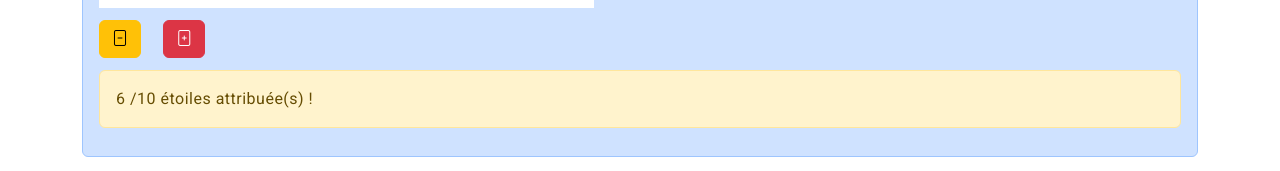
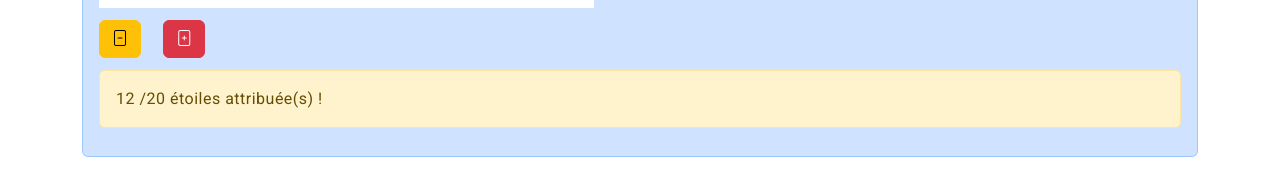
Before and after one commit to marie-clerc/formation-angular-tp04, an Angular app: page /les-signals-angular-17 in a window 1280 px wide. Shown: the part 259-430 px from the top of the page. Built offline with nearby package versions, Linux system fonts and the light colour scheme.

Commit message:
dernière nouveauté angular les SIGNALS : introduction rapide

```diff
--- a/src/app/webApp/signals/signal2/signal2.component.ts
+++ b/src/app/webApp/signals/signal2/signal2.component.ts
@@ -16,6 +16,7 @@ export class Signal2Component {
   result = computed(
       () => {
           console.log(typeof(parseInt(this.nb1()),0));
+          // parseInt transforme en value
           return parseInt(this.nb1(),0) + parseInt(this.nb2(),0)
       }
   )
--- a/src/app/webApp/signals/signals/signals.component.ts
+++ b/src/app/webApp/signals/signals/signals.component.ts
@@ -15,15 +15,18 @@ import { Signal2Component } from '../signal2/signal2.component';
 })
 export class SignalsComponent {
    //  1- propriétés
+   // etoile contour
    public img1: string = 'images/star-contour.png';
+   // etoile pleine
    public img2: string = 'images/star-plein.png';
    public nbStars: number[] = [1, 2, 3, 4, 5];
 
-   //signal
+   //signal init
    public signalNb = signal(3);
 
+   // computed = possible de transformer la value
    public infos = computed(
-    () => `${this.signalNb() *2 } /10  étoiles attribuée(s) !`)
+    () => `${this.signalNb() *4 } /20  étoiles attribuée(s) !`)
 
    //viewChildren
    @ViewChild('plus') eltPlus!: ElementRef<HTMLElement>;
@@ -31,14 +34,14 @@ export class SignalsComponent {
 
 
    constructor(){
-    // effect(
-    //   // avertisseur : témoin batterie tél
-    //   () => {
-    //     console.log('Effect', this.signalNb());
-    //     if (this.signalNb() >5 ) {
-    //       this.signalNb.set(5); }
-    //   },{ allowSignalWrites: true }
-    // )
+    effect(
+      // avertisseur : témoin batterie tél
+      () => {
+        console.log('Effect', this.signalNb());
+        if (this.signalNb() >5 ) {
+          this.signalNb.set(5); }
+      },{ allowSignalWrites: true }
+    )
    }
    ngAfterViewInit() {
      // --------------------------
```
Also changed, not shown: src/app/webApp/signals/signals/signals.component.html (line endings or trailing spaces).
